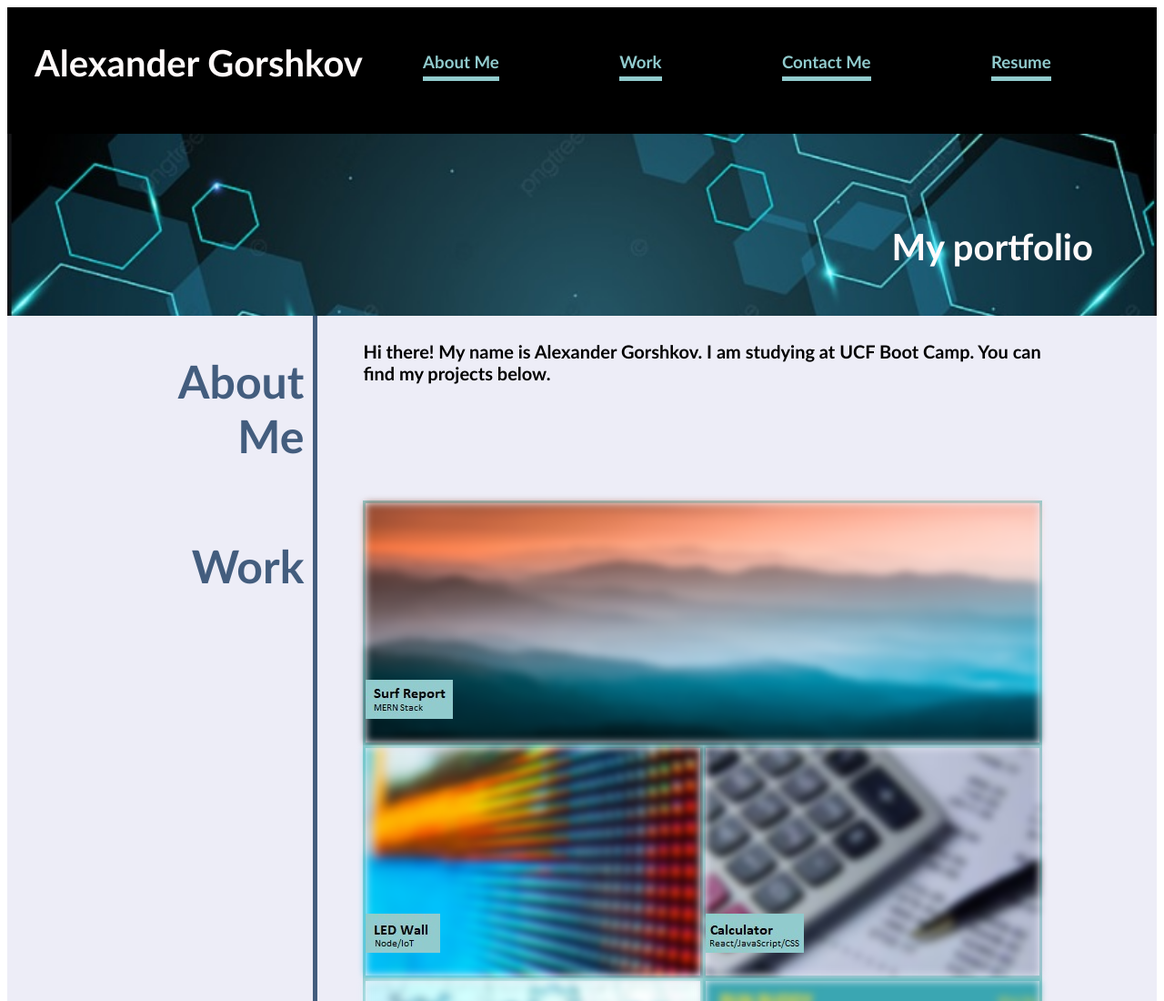
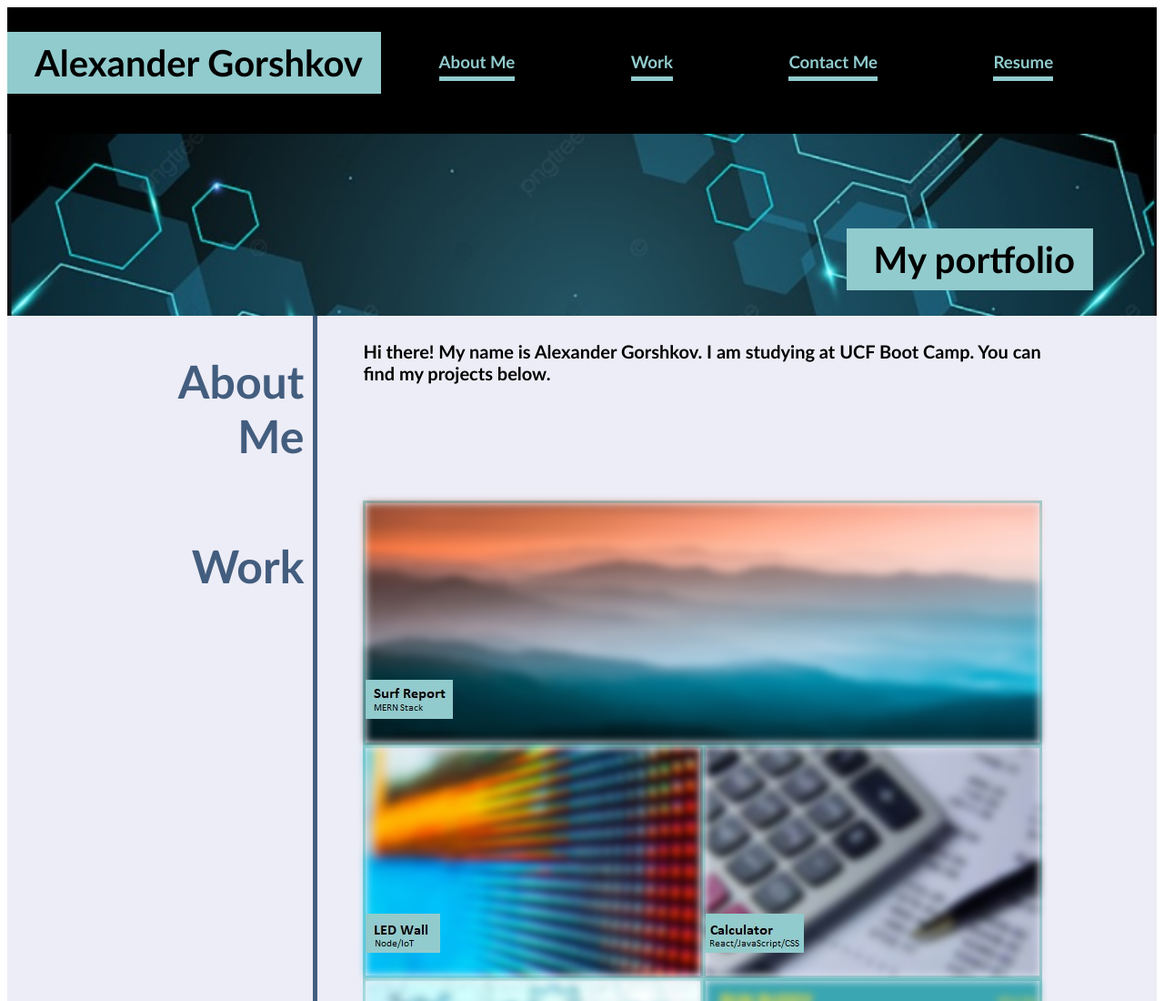
Before and after one commit to alexgorshkov02/old-portfolio, a plain HTML site: page index.html in a window 1280 px wide. Shown: the top 1100 px of the page at 91% size. Drawn offline with Linux system fonts and the light colour scheme.

Commit message:
Added background color for text in header and nav sections

```diff
--- a/assets/css/style.css
+++ b/assets/css/style.css
@@ -19,8 +19,8 @@ nav {
 
 nav div {
   padding-right: 70px;
-  padding-top: 100px;
-  color: snow;
+  padding-top: 70px;
+  color: black;
   font-size: 40px;
   text-align: right;
   font-weight: bold;
@@ -109,8 +109,21 @@ h1 {
   padding-left: 30px;
   padding-top: 10px;
   padding-bottom: 10px;
-  color: snow;
+  color: black;
   font-size: 40px;
+}
+
+header div h1 {
+  background-color: #91cbcd;
+  padding-inline-end: 20px;
+  display: inline-block;
+}
+
+nav div h1 {
+  background-color: #91cbcd;
+  background-position: right;
+  display: inline-block;
+  padding-inline-end: 20px;
 }
 
 h2 {
--- a/index.html
+++ b/index.html
@@ -43,7 +43,7 @@
 
   <!-- Image line START -->
   <nav>
-    <div>My portfolio</div>
+    <div><h1>My portfolio</h1></div>
   </nav>
   <!-- Image line END -->
 
```
